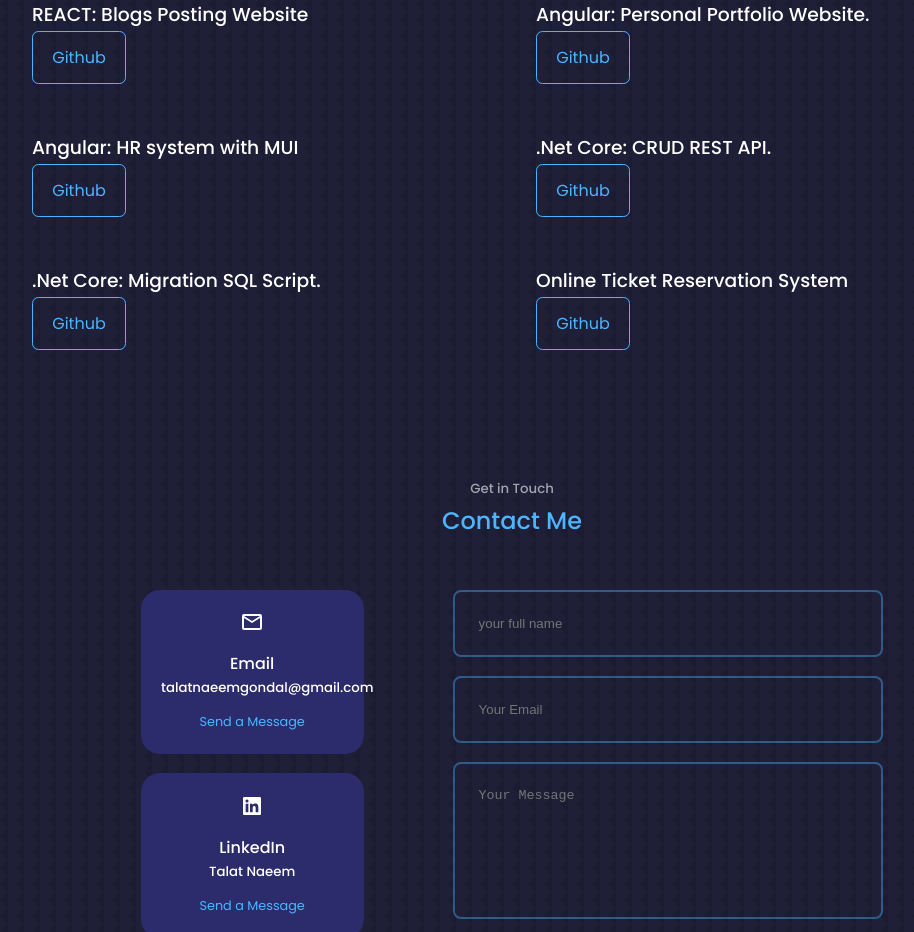
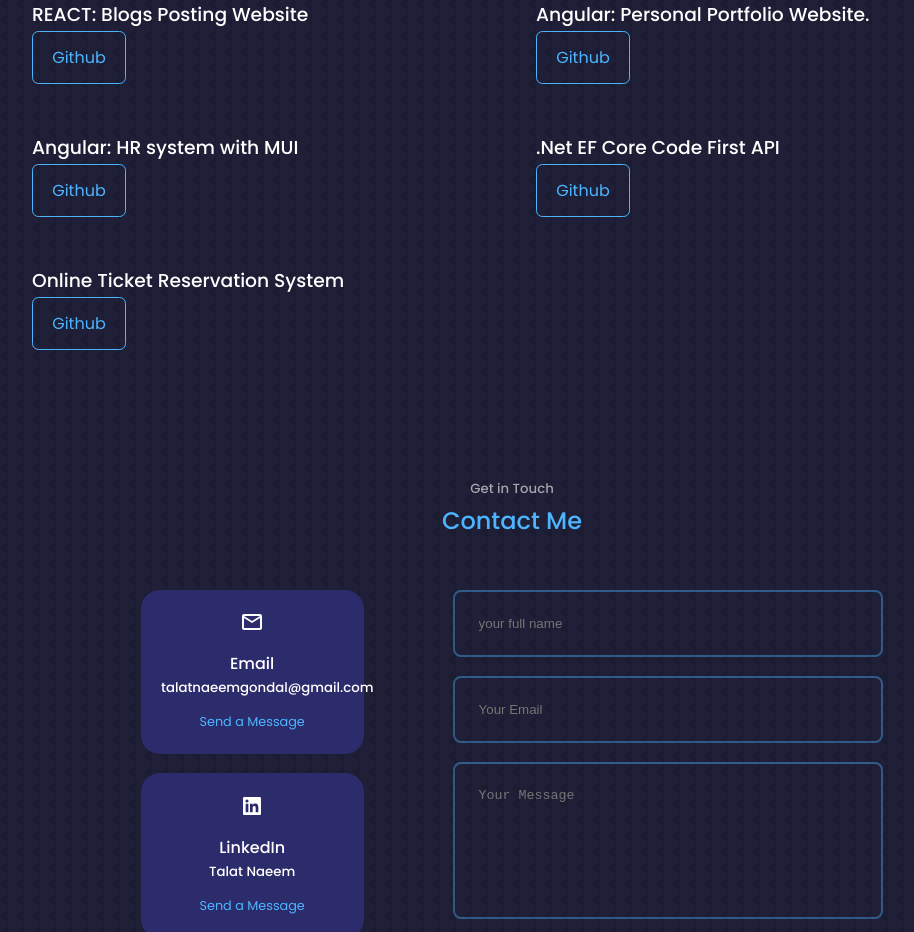
Before and after one commit to TalatNaeem/React-Personal-Portfolio-Website, a React (Create React App) app: page / in a window 1280 px wide. Shown: the part 3140-4072 px from the top of the page, without its empty margins (128-1042 px from the left). Built offline with nearby package versions, Linux system fonts and the light colour scheme.

Commit message:
updated projects

```diff
--- a/src/components/portfolio/Portfolio.jsx
+++ b/src/components/portfolio/Portfolio.jsx
@@ -31,20 +31,13 @@ const data = [
   },
   {
     id: 4,
-    image: IMG3,
-    title: '.Net Core: CRUD REST API.',
-    github: 'https://github.com/TalatNaeem/DotnetCoreCRUDAPI',
+    image: IMG4,
+    title: '.Net EF Core Code First API',
+    github: 'https://github.com/TalatNaeem/EF-Core-Backend-API',
     demo: 'https://github.com'
   },
   {
     id: 5,
-    image: IMG4,
-    title: '.Net Core: Migration SQL Script.',
-    github: 'https://github.com/TalatNaeem/Dotnet5.0to6.0Shifting',
-    demo: 'https://github.com'
-  },
-  {
-    id: 6,
     image: IMG5,
     title: 'Online Ticket Reservation System',
     github: 'https://github.com/TalatNaeem/SMD-Android-Bus-Reservation-App',
```
